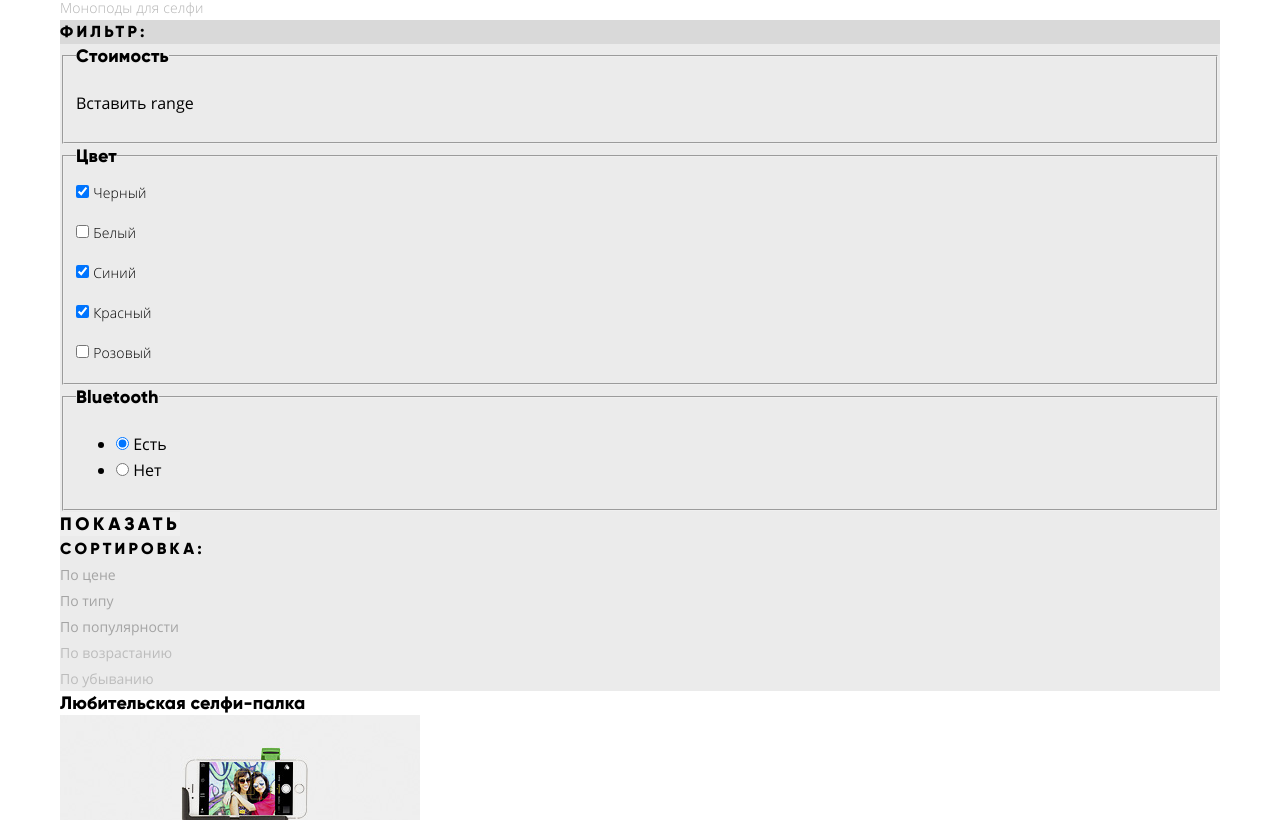
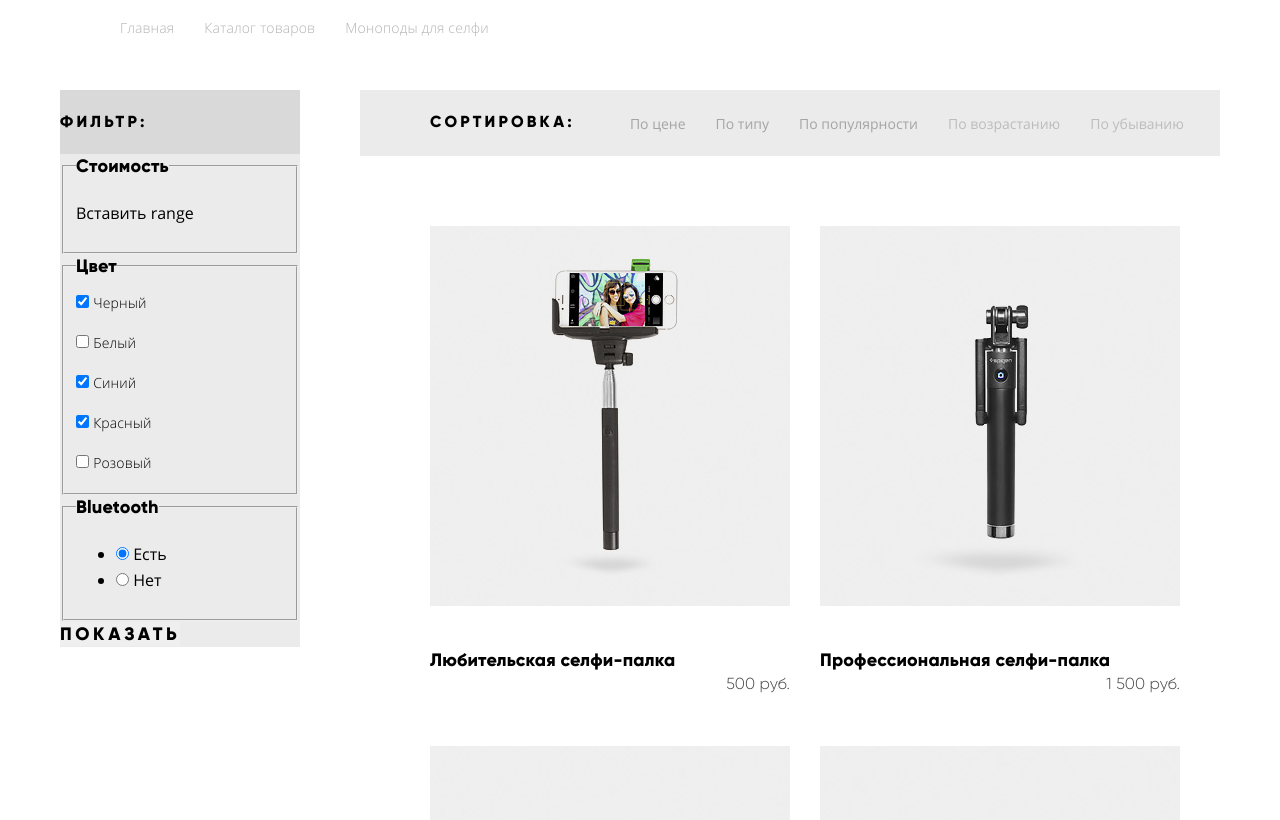
Before and after one commit to konovalov-as/device-27, a plain HTML site: page catalog.html in a window 1280 px wide. Shown: the part 430-1250 px from the top of the page. Drawn offline with Linux system fonts and the light colour scheme.

Commit message:
Добавлена сетка крупных блоков страницы каталога

```diff
--- a/catalog.html
+++ b/catalog.html
@@ -72,7 +72,7 @@
 
         <main class="catalog-page">
             <div class="container-narrow">
-                <h1 class="main-header-page">Моноподы для селфи в ассортименте</h1>
+                <h1 class="main-header-page">Моноподы для селфи</h1>
                 <div class="breadcrumbs">
                     <ul class="breadcrumbs__list">
                         <li>
@@ -86,7 +86,9 @@
                 </div>
             </div>
 
+            <div class="catalog-bg">
                 <div class="container-narrow">
+                    <div class="catalog-container">
                         <div class="catalog-container-left">
                             <section class="catalog-filter">
                                 <h2 class="visually-hidden">Фильтр товаров</h2>
@@ -94,7 +96,8 @@
                                     Фильтр:
                                 </div>
                                 <div class="catalog-filter__container catalog-filter__bg">
-                            <form class="catalog-filter__form-goods" method="post" action="https://echo.htmlacademy.ru">
+                                    <form class="catalog-filter__form-goods" method="post"
+                                        action="https://echo.htmlacademy.ru">
                                         <fieldset class="catalog-filter__range">
                                             <legend>Стоимость</legend>
                                             <!-- Сделать двойной range по стоимости -->
@@ -133,8 +136,8 @@
                                             <legend>Bluetooth</legend>
                                             <ul class="catalog-filter__bluetooth-list">
                                                 <li class="catalog-filter__bluetooth-item">
-                                            <input class="v-h" type="radio" name="bluetooth" value="bluetoothYes"
-                                                id="catalog-filter__bluetooth-yes" checked>
+                                                    <input class="v-h" type="radio" name="bluetooth"
+                                                        value="bluetoothYes" id="catalog-filter__bluetooth-yes" checked>
                                                     <label for="catalog-filter__bluetooth-yes">Есть</label>
                                                 </li>
                                                 <li class="catalog-filter__bluetooth-item">
@@ -143,7 +146,8 @@
                                                     <label for="catalog-filter__bluetooth-no">Нет</label></li>
                                             </ul>
                                         </fieldset>
-                                <button class="btn-general catalog-filter__submit" type="submit">Показать</button>
+                                        <button class="btn-general catalog-filter__submit"
+                                            type="submit">Показать</button>
                                     </form>
                                 </div>
                             </section>
@@ -152,8 +156,8 @@
                         <div class="catalog-container-right">
                             <section class="catalog-content">
                                 <h2 class="visually-hidden">Блок с товарами и сортировкой</h2>
+                                <div class="catalog-content-sorg-bg">
                                     <div class="catalog-content-container">
-                            <div class="catalog-content-sorg-bg">
                                         <div class="catalog-content__sort-title">
                                             Сортировка:
                                         </div>
@@ -176,15 +180,16 @@
                                             <h3 class="catalog-content-cards__title">Любительская селфи-палка</h3>
                                             <a href="">
                                                 <img src="img/catalog-item-1.jpg"
-                                            alt="Простая черная селфи-палка с белым телефоном" width="360" height="380">
+                                                    alt="Простая черная селфи-палка с белым телефоном" width="360"
+                                                    height="380">
                                             </a>
                                             <span class="catalog-content-cards__price">500 руб.</span>
                                         </li>
                                         <li class="catalog-content-cards__item">
                                             <h3 class="catalog-content-cards__title">Профессиональная селфи-палка </h3>
                                             <a href="">
-                                        <img src="img/catalog-item-2.jpg" alt="Профессиональная черная селфи-палка"
-                                            width="360" height="380">
+                                                <img src="img/catalog-item-2.jpg"
+                                                    alt="Профессиональная черная селфи-палка" width="360" height="380">
                                             </a>
                                             <span class="catalog-content-cards__price">1 500 руб.</span>
                                         </li>
@@ -192,23 +197,24 @@
                                             <h3 class="catalog-content-cards__title">Непотопляемая селфи-палка</h3>
                                             <a href="">
                                                 <img src="img/catalog-item-3.jpg"
-                                            alt="Черно-желтая селфи-палка с черным шнурком и камерой" width="360"
-                                            height="380">
+                                                    alt="Черно-желтая селфи-палка с черным шнурком и камерой"
+                                                    width="360" height="380">
                                             </a>
                                             <span class="catalog-content-cards__price">2 500 руб.</span>
                                         </li>
                                         <li class="catalog-content-cards__item">
                                             <h3 class="catalog-content-cards__title">Селфи-палка «Следуй за мной»</h3>
                                             <a href="">
-                                        <img src="img/catalog-item-4.jpg" alt="Селфи-палка в виде руки с телефоном"
-                                            width="360" height="380">
+                                                <img src="img/catalog-item-4.jpg"
+                                                    alt="Селфи-палка в виде руки с телефоном" width="360" height="380">
                                             </a>
                                             <span class="catalog-content-cards__price">4 900 руб.</span>
                                         </li>
                                     </ul>
                                 </div>
                                 <div class="catalog-content-pagination">
-                            <button class="catalog-content-pagination__controls catalog-content-pagination__prev"
+                                    <button
+                                        class="catalog-content-pagination__controls catalog-content-pagination__prev"
                                         type="button">Назад</button>
                                     <ul class="catalog-content-pagination__list">
                                         <li class="catalog-content-pagination__item">
@@ -221,10 +227,15 @@
                                             <a href="">3</a>
                                         </li>
                                     </ul>
-                            <button class="catalog-content-pagination__controls catalog-content-pagination__next"
+                                    <button
+                                        class="catalog-content-pagination__controls catalog-content-pagination__next"
                                         type="button">Вперед</button>
                                 </div>
                             </section>
+                        </div>
+
+                    </div>
+
                 </div>
 
             </div>
@@ -250,8 +261,6 @@
                                         d="M-.151.702v33.6h13.532a15.72 15.72 0 0 0 11.72-4.824 16.458 16.458 0 0 0 4.712-11.976 16.458 16.458 0 0 0-4.712-11.976A15.723 15.723 0 0 0 13.381.702H-.151zM7.582 26.91V8.091h5.8a8.646 8.646 0 0 1 6.5 2.568 9.407 9.407 0 0 1 2.489 6.84 9.406 9.406 0 0 1-2.489 6.84 8.642 8.642 0 0 1-6.5 2.568h-5.8zm34.8-5.952h12.082v-7.3H42.378V8.091h13.291V.702H34.645v33.6H55.91V26.91H42.378v-5.952zm36.343 13.344L89.744.702h-8.458l-7.491 24.72L66.304.702h-8.457l11.019 33.6h9.859zm14.4 0h7.733V.702h-7.733v33.6zm38.615-1.416a15.506 15.506 0 0 0 6.041-5.688l-6.67-3.84a7.482 7.482 0 0 1-3.165 3.024 9.87 9.87 0 0 1-4.664 1.1 9.595 9.595 0 0 1-7.177-2.736 9.909 9.909 0 0 1-2.682-7.248 9.909 9.909 0 0 1 2.682-7.248 9.595 9.595 0 0 1 7.177-2.736 9.897 9.897 0 0 1 4.639 1.08 7.592 7.592 0 0 1 3.19 3.048l6.67-3.84a15.873 15.873 0 0 0-6.09-5.688 17.42 17.42 0 0 0-8.409-2.088c-9.779-.272-17.797 7.691-17.591 17.472-.208 9.781 7.809 17.747 17.588 17.476a17.52 17.52 0 0 0 8.458-2.088zm17.881-11.928h12.082v-7.3h-12.085V8.091h13.29V.702h-21.023v33.6h21.265V26.91h-13.532v-5.952z"
                                         class="cls-1" data-name="-e-logo" />
                                 </svg>
-                                <!-- <img class="main-footer__logo" src="img/logo-device.svg"
-                                    alt="Логотип интернет-магазина Device" width="163" height="35"> -->
                             </a>
                         </div>
                         <div class="main-footer__navigation-top">
--- a/css/style.css
+++ b/css/style.css
@@ -286,9 +286,14 @@ filter, sort, catalog, pagination styles */
 
 .main-header__top,
 .main-header__signin,
-.main-header__service {
+.main-header__service,
+.main-header__signout {
   display: flex;
   justify-content: space-between;
+}
+
+.main-header__signout li:first-child {
+  margin-right: 20px;
 }
 
 .main-header__service li {
@@ -618,7 +623,7 @@ about us and contacts, footer, catalog styles */
 
 .about-us-contacts {
   display: flex;
-  padding-bottom: 100px;
+  margin-bottom: 100px;
 }
 
 .about-us__title,
@@ -881,7 +886,6 @@ about us and contacts, footer, catalog styles */
   height: 559px;
 }
 
-.modal__map-big
 /* Page catalog styles */
 /* Main content styles */
 .main-header-page {
@@ -890,10 +894,17 @@ about us and contacts, footer, catalog styles */
   font-size: 47px;
   line-height: 48px;
   letter-spacing: 0.47px;
+  margin-top: 40px;
+  margin-bottom: 30px;
+  padding-left: 60px;
 }
 
 /* Page catalog */
 /* Breadcrumbs styles */
+.breadcrumbs {
+  padding-left: 60px;
+}
+
 .breadcrumbs__list a,
 .breadcrumbs__list li {
   font-family: "OpenSans";
@@ -904,6 +915,21 @@ about us and contacts, footer, catalog styles */
   color: rgba(0, 0, 0, 0.3);
 }
 
+.breadcrumbs__list {
+  display: flex;
+  margin-bottom: 50px;
+}
+
+.breadcrumbs__list li {
+  display: flex;
+  margin-right: 30px;
+}
+
+.breadcrumbs__list li:nth-child(3n) {
+  display: flex;
+  margin-right: 0;
+}
+
 .breadcrumbs__list a:hover,
 .breadcrumbs__list a:focus {
   color: rgba(0, 0, 0, 0.6);
@@ -911,6 +937,129 @@ about us and contacts, footer, catalog styles */
 
 .breadcrumbs__list a:active {
   color: rgba(0, 0, 0, 0.1);
+}
+
+/* Background catalog section */
+.catalog-bg {
+  background-color: white;
+}
+
+/* Catalog styles */
+.catalog-container {
+  display: flex;
+}
+
+.catalog-container-left {
+  display: flex;
+  flex-basis: 300px;
+  flex-shrink: 0;
+  padding-right: 60px;
+  padding-bottom: 70px;
+}
+
+.catalog-container-right {
+  display: flex;
+  width: 100%;
+  padding-bottom: 70px;
+}
+
+.catalog-filter {
+  width: 100%;
+}
+
+.catalog-filter__title {
+  padding-top: 20px;
+  padding-bottom: 20px;
+}
+
+.catalog-content__sort-title {
+  padding-top: 20px;
+  padding-bottom: 20px;
+  margin-right: 55px;
+  padding-left: 70px;
+}
+
+.catalog-content-container {
+  display: flex;
+}
+
+.catalog-content__sort {
+  display: flex;
+  justify-content: space-between;
+  padding-top: 20px;
+  padding-bottom: 20px;
+}
+
+.catalog-content__sort-type {
+  display: flex;
+  flex-wrap: wrap;
+  margin-right: 30px;
+}
+
+.catalog-content__sort-type li {
+  margin-right: 30px;
+}
+
+.catalog-content__sort-type li:nth-child(3n) {
+  margin-right: 0;
+}
+
+.catalog-content__sort-direction {
+  display: flex;
+}
+
+.catalog-content__sort-direction li:first-child {
+  margin-right: 30px;
+}
+
+/* Cards list styles */
+.catalog-content-cards {
+  padding-top: 70px;
+  padding-left: 70px;
+}
+
+.catalog-content-cards__list {
+  display: flex;
+  flex-wrap: wrap;
+}
+
+.catalog-content-cards__item {
+  display: flex;
+  flex-direction: column;
+  flex-basis: 360px;
+  margin-bottom: 50px;
+}
+
+.catalog-content-cards__item:nth-child(odd) {
+  margin-right: 30px;
+}
+
+.catalog-content-cards__item a {
+  order: 1;
+  margin-bottom: 35px;
+}
+
+.catalog-content-cards__title {
+  order: 2;
+}
+
+.catalog-content-cards__price {
+  order: 3;
+}
+
+/* Pagination style */
+.catalog-content-pagination {
+  display: flex;
+  justify-content: space-between;
+  padding: 25px;
+}
+
+.catalog-content-pagination__list {
+  display: flex;
+}
+
+.catalog-content-pagination__list li {
+  margin-right: 30px;
 }
 
 /* Filter, sort styles */
@@ -1024,7 +1173,6 @@ about us and contacts, footer, catalog styles */
 
 .catalog-content-pagination__controls:disabled {
   opacity: 0.5;
-
 }
 
 .catalog-content-pagination__prev {
@@ -1034,3 +1182,16 @@ about us and contacts, footer, catalog styles */
 .catalog-content-pagination__next {
   text-align: right;
 }
+
+/* Footer styles */
+.main-footer__signout {
+  display: flex;
+}
+
+.main-footer__signout li:first-child {
+  margin-right: 20px;
+}
+
+.main-footer__signout {
+  margin-right: 65px;
+}
```
Lines whose indentation alone changed are shown as unchanged.
